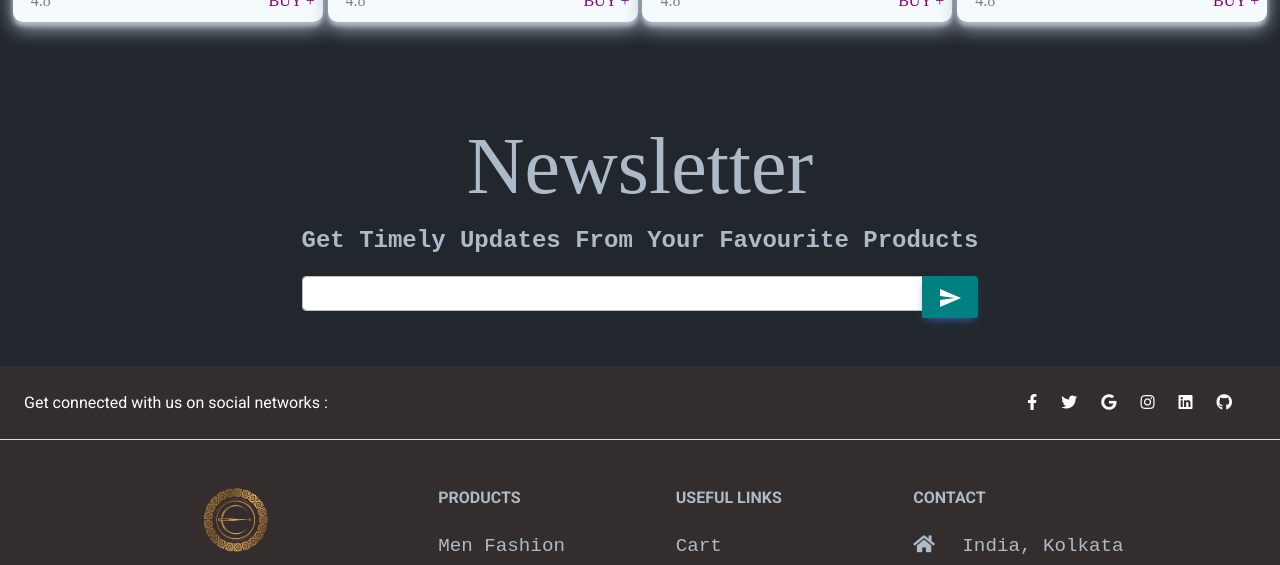
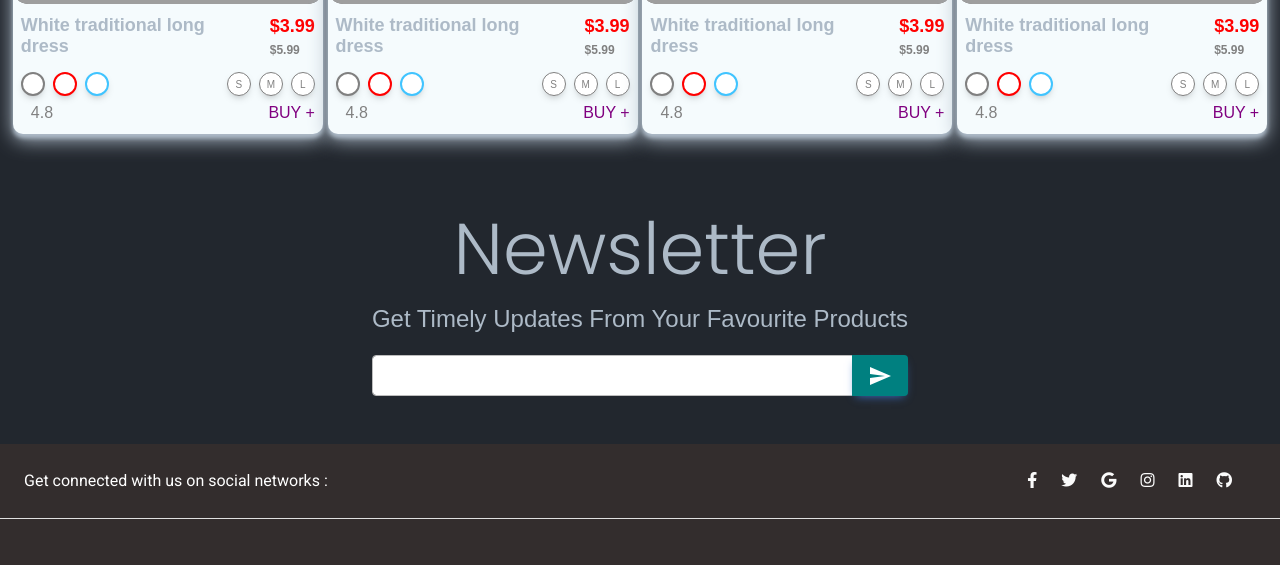
Before and after one commit to rohan26062001/craftsmen, a React (Create React App) app in the folder client/: page / in a window 1280 px wide. Shown: the part 2227-2792 px from the top of the page. Built offline with nearby package versions, Linux system fonts and the light colour scheme; grey boxes are pictures that could not be loaded.

Commit message:
Fixed minor changes

```diff
--- a/client/public/imgSlider.css
+++ b/client/public/imgSlider.css
@@ -1,4 +1,5 @@
 @import url('https://fonts.googleapis.com/css2?family=Merienda&family=Montserrat&display=swap');
+@import url('https://fonts.googleapis.com/css2?family=Poppins:wght@300;400;500;700&display=swap');
 
 .carousel-hero,
 .carousel-inner {
@@ -17,9 +18,10 @@
   color: #333;
 }
 
-nav, p {
-    font-family: Poppins, 'PT Mono', monospace;
-    font-size: 1.2em;
+nav,
+p {
+  font-family: 'Poppins', 'PT Mono', monospace;
+  font-size: 1rem;
 }
 
 .navbar-wrapper {
@@ -27,7 +29,7 @@ nav, p {
   margin: auto;
 }
 
-.carousel-item>div {
+.carousel-item > div {
   height: 100%;
   display: flex;
   flex-direction: column;
@@ -39,19 +41,19 @@ nav, p {
   font-family: 'Merienda', cursive;
   font-size: 3.7rem;
   font-weight: 700;
-    color: #FFF;
-    text-transform:capitalize;
+  color: #fff;
+  text-transform: capitalize;
 }
 
 .carousel-caption h3 {
   font-size: 1rem;
   font-family: 'Montserrat', sans-serif;
-    color: #FFF;
+  color: #fff;
   /* text-transform: uppercase; */
 }
 
 .carousel-item::before {
-    content: "";
+  content: '';
   position: absolute;
   top: 0;
   bottom: 0;
@@ -65,7 +67,7 @@ nav, p {
   background-color: rgb(161, 129, 38);
   color: white;
   border: none;
-    font-family: 'Montserrat', sans-serif;;
+  font-family: 'Montserrat', sans-serif;
   font-weight: 700;
   padding: 1rem 1.8rem;
   font-size: 1.4rem;
--- a/client/src/App.css
+++ b/client/src/App.css
@@ -1,5 +1,5 @@
 body {
-  font-family: 'Times New Roman', Times, serif;
+  font-family: sans-serif;
   background-color: #22272e;
   color: #adbac7;
 }
@@ -55,12 +55,11 @@ body {
 }
 
 #newsletter h1 {
-  font-size: 5rem;
+  font-size: 4.5rem;
 }
 
 #newsletter p {
   font-size: 1.5rem;
-  font-weight: bold;
   text-transform: capitalize;
 }
 
--- a/client/src/components/Categories.jsx
+++ b/client/src/components/Categories.jsx
@@ -1,15 +1,19 @@
-import React from 'react'
-import { categories } from '../data'
-import CategoryItem from './CategoryItem'
+import React from 'react';
+import { categories } from '../data';
+import CategoryItem from './CategoryItem';
 
 const Categories = () => {
-    return (
-        <div className='w-100 d-sm-flex justify-content-around px-2 mt-5'>
-            {categories.map((item)=>(
-                <CategoryItem item={item} key={item.id} />
-            ))}
-        </div>
-    )
-}
-
-export default Categories
+  return (
+    <div
+      className='w-100 d-sm-flex justify-content-around px-2'
+      style={{
+        marginTop: '10rem',
+      }}
+    >
+      {categories.map((item) => (
+        <CategoryItem item={item} key={item.id} />
+      ))}
+    </div>
+  );
+};
+export default Categories;
--- a/client/src/components/Footer.jsx
+++ b/client/src/components/Footer.jsx
@@ -158,20 +158,29 @@ export default function App() {
             </div>
 
             <div className='col-md-4 col-lg-3 col-xl-3 mx-auto mb-md-0 mb-4'>
-              <h6 className='text-uppercase fw-bold mb-4'>Contact</h6>
-              <p>
-                <i className='fas fa-home me-3'></i> India, Kolkata
-              </p>
-              <p>
-                <i className='fas fa-envelope me-3'></i>
-                craftsmangdsc@gmail.com
-              </p>
-              <p>
-                <i className='fas fa-phone me-3'></i> + 01 234 567 88
-              </p>
-              <p>
-                <i className='fas fa-print me-3'></i> + 01 234 567 89
-              </p>
+              <h6 className='text-uppercase fw-bold mb-4 d-flex align-items-center justify-content-center'>
+                Contact
+              </h6>
+              <div className='d-flex justify-content-center align-items-center mb-3'>
+                <i className='fas fa-home me-2'></i>
+                <p className='d-flex justify-content-center align-items-center mb-0'>
+                  &nbsp;India, Kolkata
+                </p>
+              </div>
+              <div className='d-flex justify-content-center align-items-center mb-3'>
+                <i className='fas fa-envelope me-2'></i>
+                <p className='d-flex justify-content-center align-items-center mb-0'>
+                  &nbsp;craftsmangdsc@gmail.com
+                </p>
+              </div>
+              <div className='d-flex justify-content-center'>
+                <i className='fas fa-phone me-3'></i>
+                <p>+ 01 234 567 88</p>
+              </div>
+              <div className='d-flex justify-content-center'>
+                <i className='fas fa-print me-3'></i>
+                <p>+ 01 234 567 89</p>
+              </div>
             </div>
           </div>
         </div>
--- a/client/src/components/Navbar.jsx
+++ b/client/src/components/Navbar.jsx
@@ -37,11 +37,17 @@ export default function Navbar() {
                     <i class='fab fa-github'></i>
                   </a>
 
-                  <a href='#!' className='navbar-icons-styling'>
+                  <a
+                    href='https://www.facebook.com/craftsmen.gdsc.iem/'
+                    className='navbar-icons-styling'
+                  >
                     <i class='fab fa-facebook-square'></i>
                   </a>
 
-                  <a href='#!' className='navbar-icons-styling'>
+                  <a
+                    href='https://twitter.com/CraftsmanO/'
+                    className='navbar-icons-styling'
+                  >
                     <i class='fab fa-twitter'></i>
                   </a>
                 </>
--- /dev/null
+++ b/client/src/components/Newsletter.css
@@ -0,0 +1,12 @@
+@import url('https://fonts.googleapis.com/css2?family=Poppins:wght@300;400;500;700&display=swap');
+.newsletter-heading {
+  font-family: 'Poppins', 'serif';
+  font-weight: 300;
+}
+.newsletter-content {
+  font-family: sans-serif;
+  font-weight: none;
+}
+.input-area {
+  padding: 1.23rem !important;
+}
--- a/client/src/components/Newsletter.jsx
+++ b/client/src/components/Newsletter.jsx
@@ -1,19 +1,30 @@
 import React from 'react';
 import { Send } from '@material-ui/icons';
+import './Newsletter.css';
 
 const Newsletter = () => {
-    return (
-        <div id='newsletter' className='d-flex justify-content-center align-items-center mt-5 p-5 newsletter'>
-            <div className='text-center'>
-                <h1>Newsletter</h1>
-                <p>get timely updates from your favourite products</p>
-                <div className='input-group'>
-                    <input type="text" className="form-control shadow-none" />
-                    <button style={{backgroundColor:'teal'}} className='btn btn-primary px-3'><Send/></button>
-                </div>
-            </div>
+  return (
+    <div
+      id='newsletter'
+      className='d-flex justify-content-center align-items-center mt-4 p-5 newsletter'
+    >
+      <div className='text-center'>
+        <h1 className='newsletter-heading'>Newsletter</h1>
+        <p className='newsletter-content'>
+          get timely updates from your favourite products
+        </p>
+        <div className='input-group'>
+          <input type='text' className='form-control shadow-none input-area' />
+          <button
+            style={{ backgroundColor: 'teal' }}
+            className='btn btn-primary px-3'
+          >
+            <Send />
+          </button>
         </div>
-    )
-}
+      </div>
+    </div>
+  );
+};
 
-export default Newsletter
+export default Newsletter;
--- a/client/src/components/Sidebar.css
+++ b/client/src/components/Sidebar.css
@@ -1,37 +1,61 @@
-.navbar-searchbar {
+.sidebar {
   background-color: #000;
+  border-top: solid 1px #2f2f2f;
+  color: #fff;
+  width: 100%;
+  height: 100vh;
+  position: fixed;
+  display: flex;
+  flex-direction: column;
+  gap: 1rem;
+}
+.sliding-part {
+  display: flex;
+  gap: 2rem;
+  justify-content: space-between;
+  flex-direction: column;
+}
+
+.top-section-sidebar {
+  display: flex;
+  flex-direction: column;
+  gap: 1.5rem;
+  padding: 2rem;
+  border-bottom: 1px solid #2f2f2f;
+}
+.top-section-sidebar-item {
+  display: flex;
+  justify-content: space-between;
+}
+
+.bottom-section-sidebar {
+  display: flex;
+  flex-direction: column;
+  padding: 0 2rem 2rem 2rem;
+  gap: 1.5rem;
+  color: #868e96;
+  font-size: 0.7rem;
+  letter-spacing: 2px;
+  border-bottom: 1px solid #2f2f2f;
+}
+
+.sidebar-icons {
   display: flex;
   justify-content: center;
   align-items: center;
-  padding: 2.5rem 0;
-  gap: 2rem;
-  border-top: 1px solid #333;
+  /* padding: 0 1rem; */
+  gap: 1rem;
+  padding-bottom: 1rem;
 }
-.navbar-icons-styling {
+.sidebar-icons-styling {
   text-decoration: none;
   font-size: 18px;
 }
-.navbar-icons-styling:link,
-.navbar-icons-styling:visited {
+.sidebar-icons-styling:link,
+.sidebar-icons-styling:visited {
   color: #fff;
 }
-.navbar-icons-styling:hover,
-.navbar-icons-styling:active {
+.sidebar-icons-styling:hover,
+.sidebar-icons-styling:active {
   color: #868e96;
 }
-
-input {
-  width: 60%;
-  text-decoration: none;
-  padding: 0.5rem;
-  background-color: #000;
-  border: none;
-  color: #fff;
-}
-textarea,
-input {
-  outline: none;
-}
-::placeholder {
-  color: white;
-}
--- a/client/src/components/Sidebar.jsx
+++ b/client/src/components/Sidebar.jsx
@@ -52,11 +52,17 @@ export default function Sidebar() {
           >
             <i class='fab fa-github'></i>
           </a>
-          <a href='#!' className='sidebar-icons-styling'>
+          <a
+            href='https://www.facebook.com/craftsmen.gdsc.iem/'
+            className='sidebar-icons-styling'
+          >
             <i class='fab fa-facebook-square'></i>
           </a>
 
-          <a href='#!' className='sidebar-icons-styling'>
+          <a
+            href='https://twitter.com/CraftsmanO/'
+            className='sidebar-icons-styling'
+          >
             <i class='fab fa-twitter'></i>
           </a>
         </div>
--- a/client/src/components/Slider.jsx
+++ b/client/src/components/Slider.jsx
@@ -21,7 +21,7 @@ const Slider = () => {
             />
           ))}
         </div>
-        <div className='carousel-inner h-100'>
+        <div className='carousel-inner h-100 mb-5'>
           {sliderItems.map((item) => (
             <div
               key={item.id}
```
Also changed, not shown: client/src/pages/Home.jsx (+11 -11 lines). Lines whose indentation alone changed are shown as unchanged.
